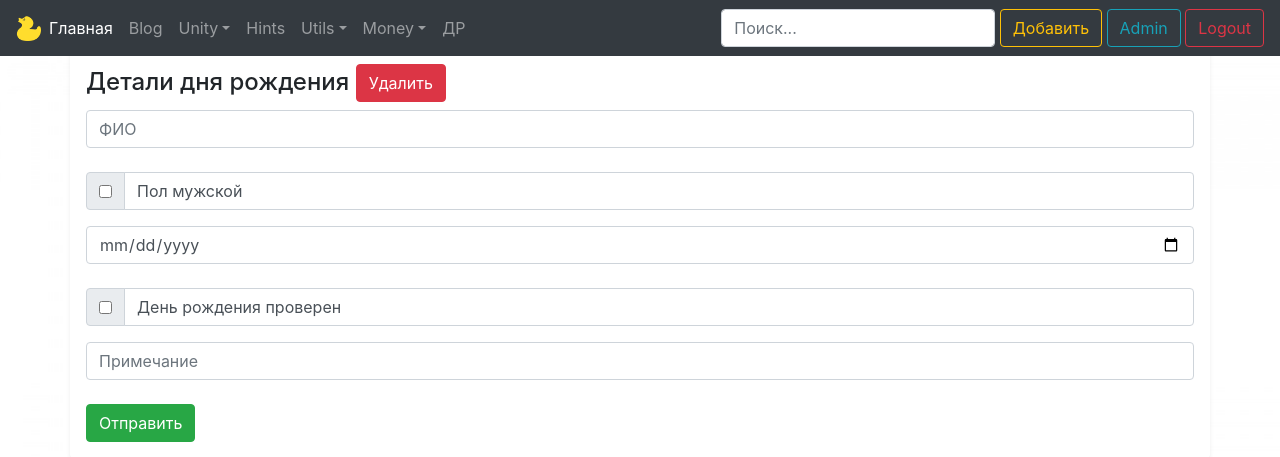
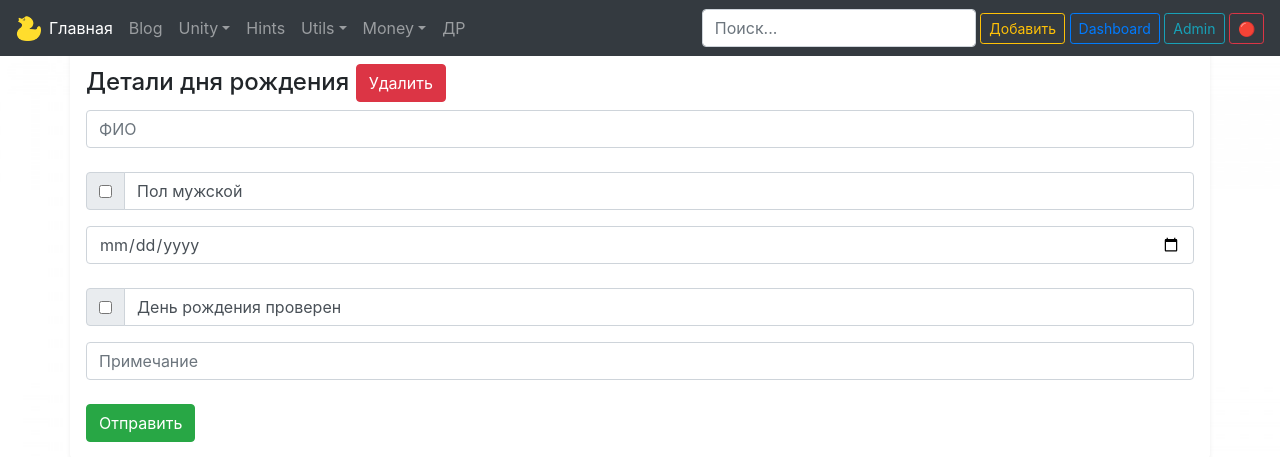
Before and after one commit to on15floor/lab15_django, a Django app: page /birthdays/add/ in a window 1280 px wide. Shown: the top 457 px of the page. Run offline with Django 3.2, Linux system fonts and the light colour scheme; the visitor is signed in with stand-in values (Sample User, id 1); some libraries are stand-ins or nearby versions.

Commit message:
Refactor navbar + add link to dashboard

```diff
--- a/scr/main/templates/navbar.html
+++ b/scr/main/templates/navbar.html
@@ -48,16 +48,17 @@
                 {% if user.is_staff %}
                     {% if 'blog' in request.path %}
                         <input type="search" class="form-control form-control-dark" placeholder="Поиск..." name="q">
-                        <a href="{% url 'post_create' %}" class="btn btn-outline-warning my-2 my-sm-0">Создать</a>
+                        <a href="{% url 'post_create' %}" class="btn btn-outline-warning my-2 my-sm-0 btn-sm">Создать</a>
                     {% endif %}
                     {% if 'birthdays' in request.path %}
                         <input type="search" class="form-control form-control-dark" placeholder="Поиск..." name="q">
-                        <a href="{% url 'birthday_add' %}" class="btn btn-outline-warning my-2 my-sm-0">Добавить</a>
+                        <a href="{% url 'birthday_add' %}" class="btn btn-outline-warning my-2 my-sm-0 btn-sm">Добавить</a>
                     {% endif %}
-                    <a href="{% url 'admin:index' %}" class="btn btn-outline-info my-2 my-sm-0">Admin</a>
-                    <a href="{% url 'sign_out' %}" class="btn btn-outline-danger my-2 my-sm-0">Logout</a>
+                    <a href="{% url 'dashboard_gitlog' %}" class="btn btn-outline-primary my-2 my-sm-0 btn-sm">Dashboard</a>
+                    <a href="{% url 'admin:index' %}" class="btn btn-outline-info my-2 my-sm-0 btn-sm">Admin</a>
+                    <a href="{% url 'sign_out' %}" class="btn btn-outline-danger my-2 my-sm-0 btn-sm">🔴</a>
                 {% else %}
-                    <a href="{% url 'sign_in' %}" class="btn btn-outline-success my-2 my-sm-0">Login</a>
+                    <a href="{% url 'sign_in' %}" class="btn btn-outline-success my-2 my-sm-0 btn-sm">Login</a>
                 {% endif %}
             </div>
         </form>
```
